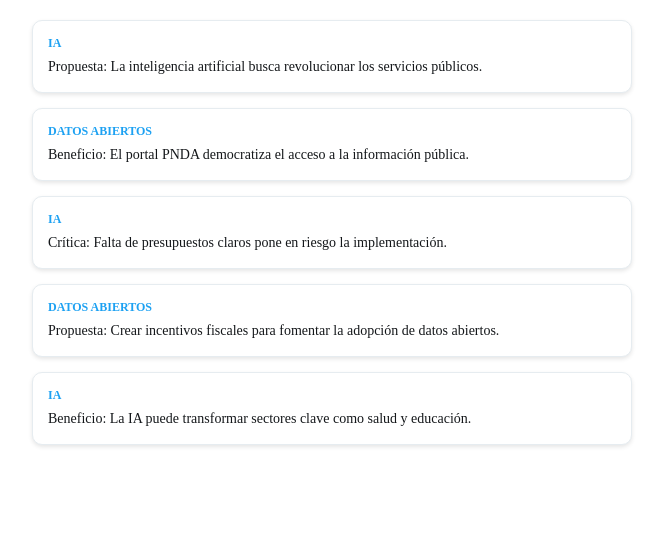
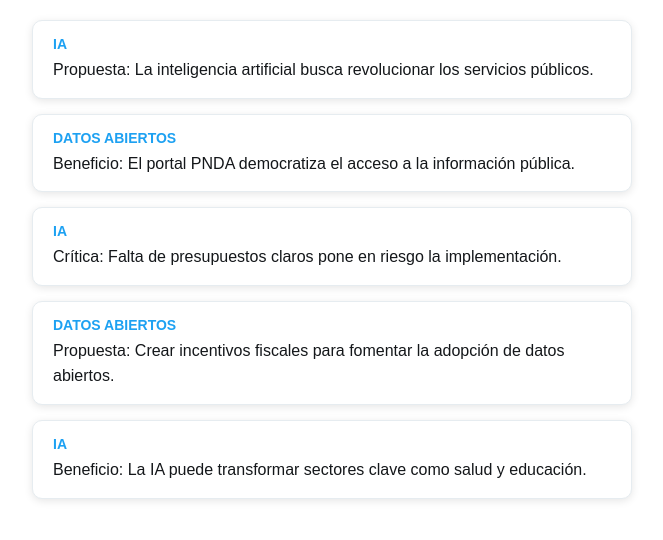
Before and after one commit to miguelcastroe/peruai, a plain HTML site: page index.html in a window 1280 px wide. Shown: the whole page, without its empty margins (308-971 px from the left). Drawn offline with Linux system fonts and the light colour scheme.

Commit message:
Update styles.css

```diff
--- a/styles.css
+++ b/styles.css
@@ -6,6 +6,7 @@
   display: flex;
   flex-direction: column;
   gap: 15px;
+  font-family: Arial, sans-serif; /* Modern sans-serif font */
 }
 
 /* Individual Bite Card */
@@ -13,8 +14,8 @@
   background: white;
   border: 1px solid #e6ecf0;
   border-radius: 10px;
-  padding: 15px;
-  box-shadow: 0px 2px 4px rgba(0, 0, 0, 0.1);
+  padding: 15px 20px;
+  box-shadow: 0px 2px 8px rgba(0, 0, 0, 0.1); /* Soft shadow */
   display: flex;
   flex-direction: column;
   animation: fadeIn 0.4s ease-in-out;
@@ -22,18 +23,18 @@
 
 /* Category Tag */
 .tag {
-  font-size: 12px;
+  font-size: 14px;
   font-weight: bold;
   color: #1da1f2; /* Twitter Blue */
+  text-transform: uppercase;
   margin-bottom: 5px;
-  text-transform: uppercase;
 }
 
 /* Bite Text */
 .text {
-  font-size: 14px;
+  font-size: 16px;
   color: #14171a; /* Dark gray for readability */
-  line-height: 1.5;
+  line-height: 1.6;
 }
 
 /* Scroll Animation */
```
